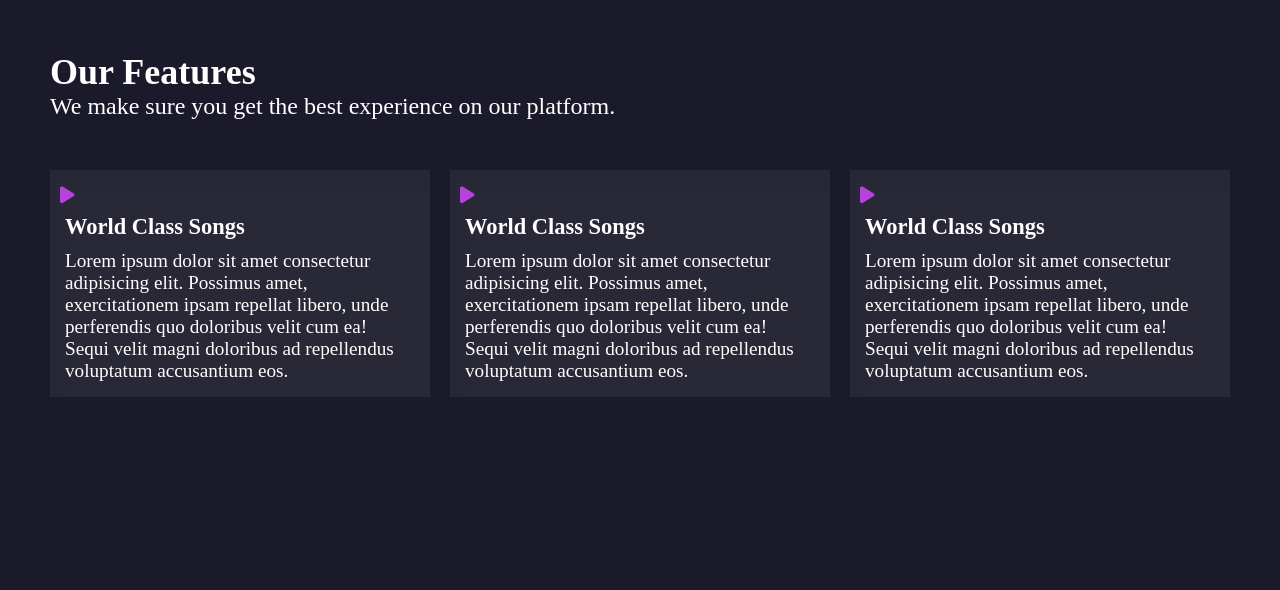
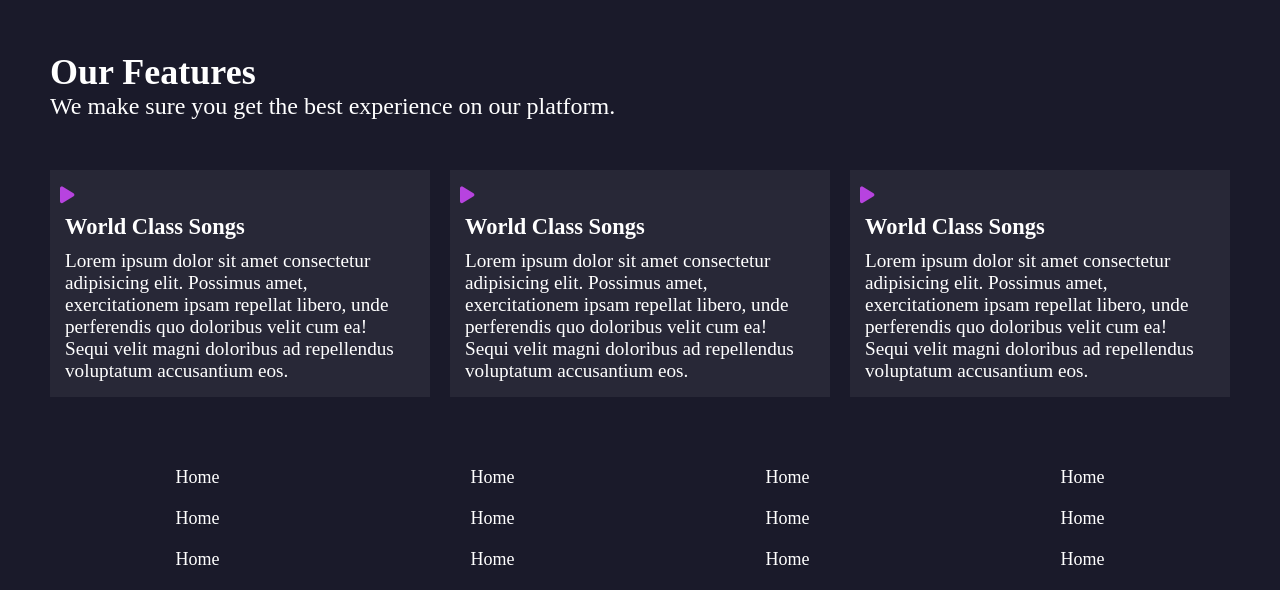
Before and after one commit to plutosoftware/PL-Landing-Page, a plain HTML site: page index.html in a window 1280 px wide. Shown: the part 797-1387 px from the top of the page. Before the commit the page ends 1244 px from the top, so only its background shows below. Drawn offline with nearby package versions, Linux system fonts and the light colour scheme; a web font is replaced by a local one.

Commit message:
Added Favicon to the site

```diff
--- a/css/style.css
+++ b/css/style.css
@@ -239,6 +239,28 @@ nav div p:hover {
     padding: 10px 0px;
 }
 
+footer{
+    display: flex;
+    padding: 10px 50px;
+    justify-content: space-between;
+    align-items: center;
+}
+
+footer div{
+    display: flex;
+    width: 100%;
+    flex-direction: column;
+    align-items: center;
+    justify-content: center;
+    font-size: 18px;
+    color: white;
+
+}
+footer div p{
+    margin: 10px 0px;
+    text-align: center;
+}
+
 @media only screen and (max-width: 768px) {
     #hero_section {
         padding: 20px;
--- a/index.html
+++ b/index.html
@@ -22,7 +22,7 @@
             href="https://unpkg.com/aos@2.3.1/dist/aos.css"
             rel="stylesheet"
         />
-
+        <link rel="shortcut icon" href="src/favicon.ico" type="image/x-icon" />
         <title>Fantasia</title>
     </head>
     <body>
@@ -119,7 +119,28 @@
         <section></section>
 
         <!-- Footer -->
-        <footer></footer>
+        <footer>
+            <div>
+                <p>Home</p>
+                <p>Home</p>
+                <p>Home</p>
+            </div>
+            <div>
+                <p>Home</p>
+                <p>Home</p>
+                <p>Home</p>
+            </div>
+            <div>
+                <p>Home</p>
+                <p>Home</p>
+                <p>Home</p>
+            </div>
+            <div>
+                <p>Home</p>
+                <p>Home</p>
+                <p>Home</p>
+            </div>
+        </footer>
 
         <script src="https://unpkg.com/aos@2.3.1/dist/aos.js"></script>
         <script>
```
Also changed, not shown: src/favicon.ico (added).
